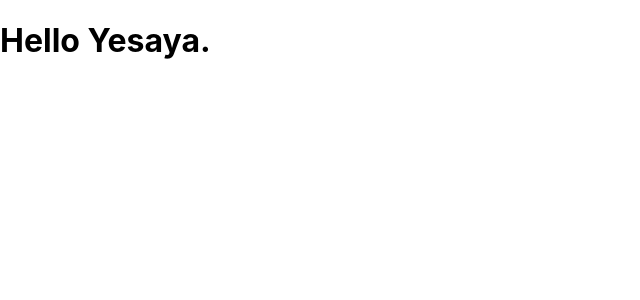
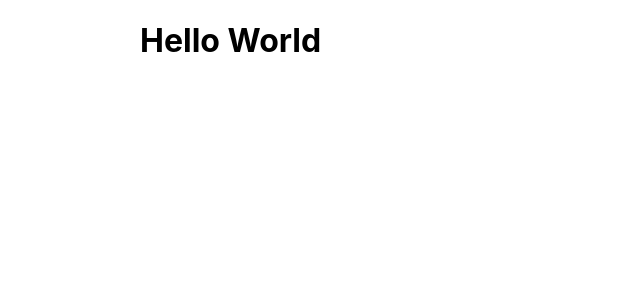
Before and after one commit to yesayajones/styled-components, a React (Create React App) app: page / in a window 1280 px wide. Shown: the top 300 px of the page, without its empty margins (0-640 px from the left). Built offline with nearby package versions, Linux system fonts and the light colour scheme.

Commit message:
feat: Add styled container styled component

```diff
--- a/package.json
+++ b/package.json
@@ -9,6 +9,7 @@
     "react": "^18.2.0",
     "react-dom": "^18.2.0",
     "react-scripts": "5.0.1",
+    "styled-components": "^5.3.6",
     "web-vitals": "^2.1.4"
   },
   "scripts": {
--- a/src/App.js
+++ b/src/App.js
@@ -1,8 +1,11 @@
-import logo from './logo.svg';
-import './App.css';
+import { Container } from './components/styled/Container.styled';
 
 function App() {
-	return <h1>Hello Yesaya.</h1>;
+	return (
+		<Container>
+			<h1>Hello World</h1>
+		</Container>
+	);
 }
 
 export default App;
--- /dev/null
+++ b/src/components/styled/Container.styled.js
@@ -0,0 +1,8 @@
+import styled from 'styled-components';
+
+export const Container = styled.div`
+	width: 1000px;
+	max-width: 100%;
+	padding: 0 20px;
+	margin: 0 auto;
+`;
```
Also changed, not shown: 1 other file (tests, documents, lock files or other folders).
